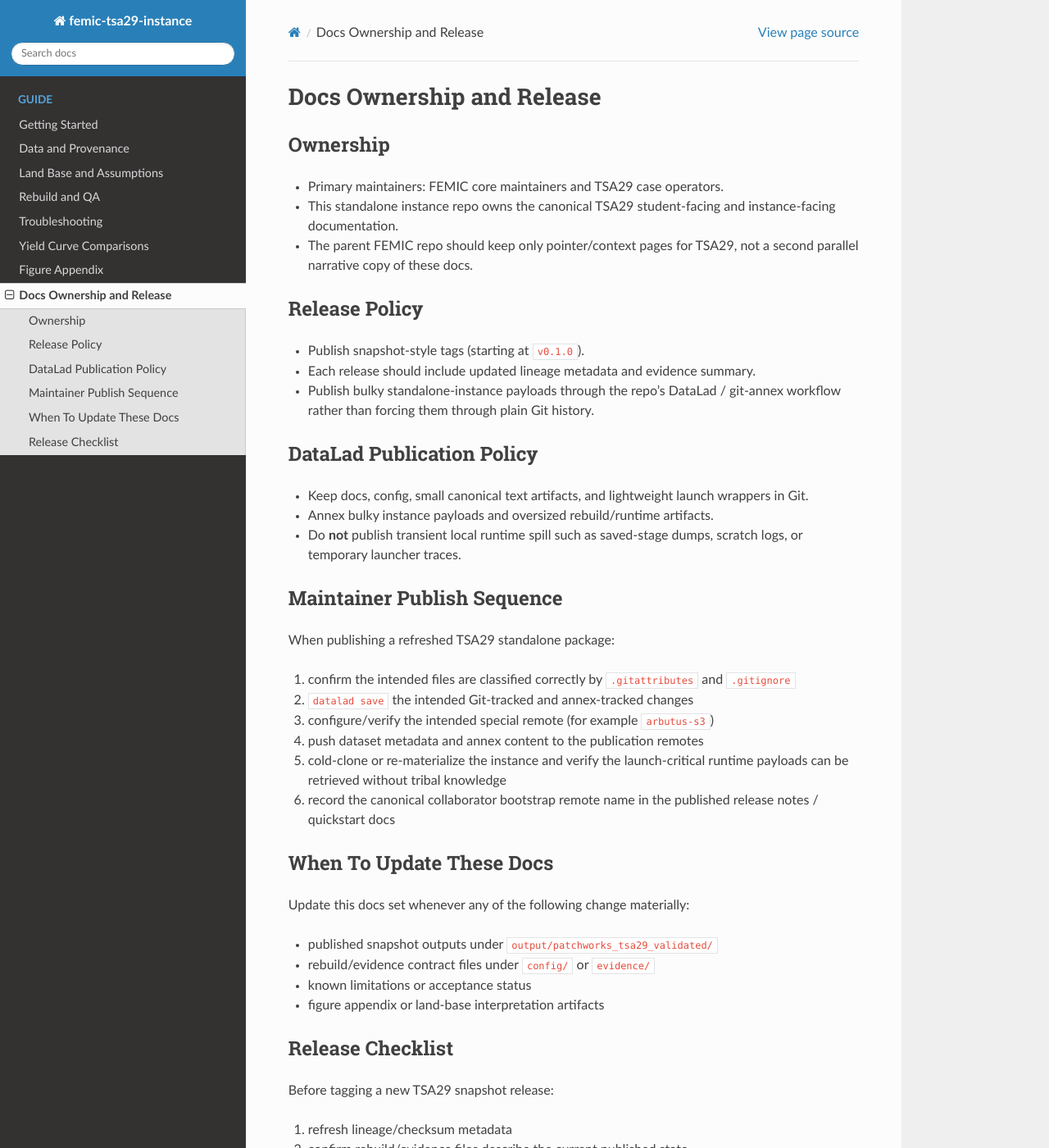
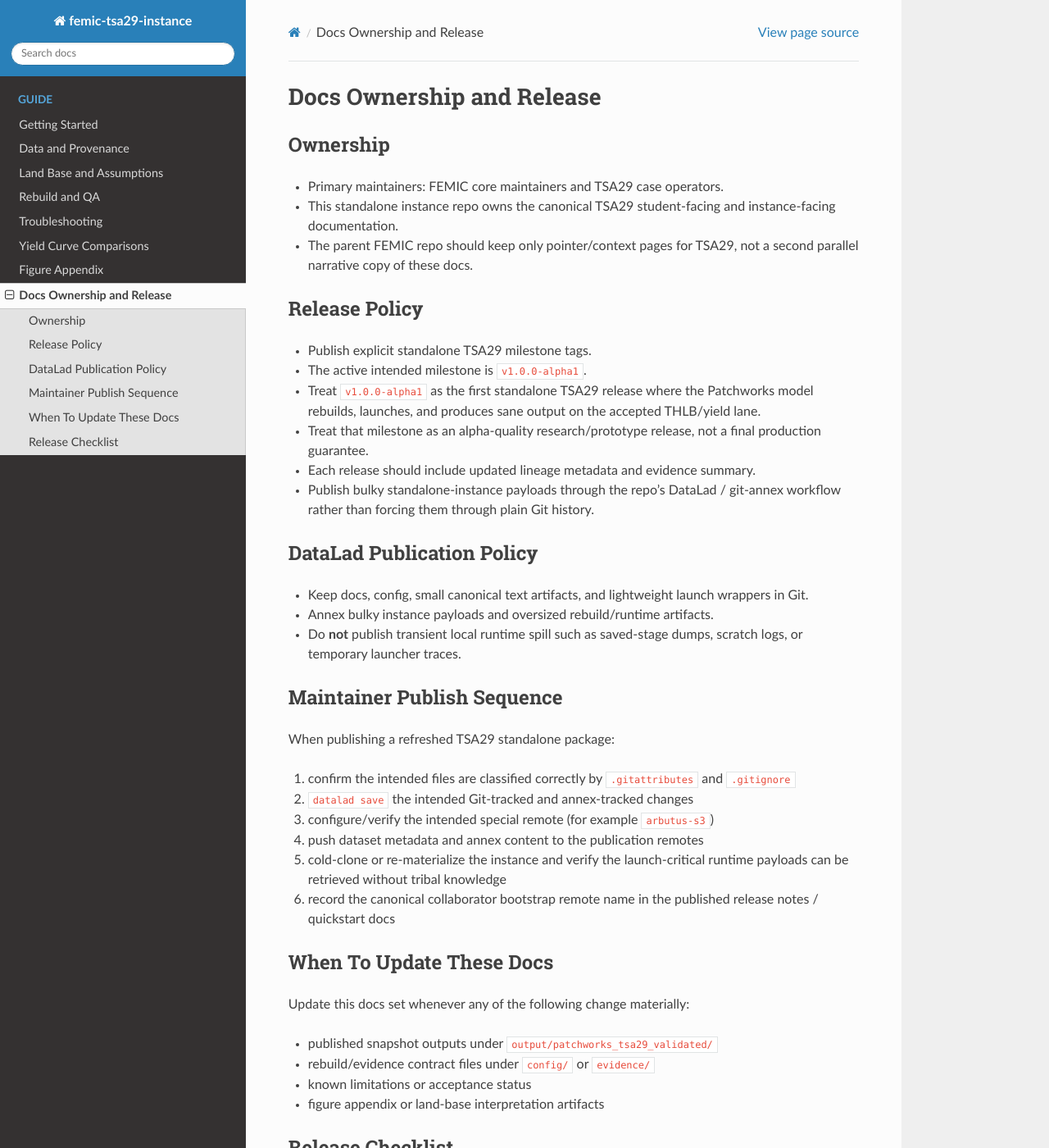
Before and after one commit to UBC-FRESH/femic-tsa29-instance, a Sphinx documentation site: the page built from docs/docs-ownership-and-release.rst, in a window 1280 px wide and 1400 px high. Shown: the whole window at 82% size. Built offline with Sphinx 7.4.7 and the Read the Docs theme 3.1.0, drawn with Linux system fonts in a browser that asks for light colours; some of the changed text lies outside the part shown.

Commit message:
P72.1c refresh TSA29 alpha release wording

```diff
--- a/docs/docs-ownership-and-release.rst
+++ b/docs/docs-ownership-and-release.rst
@@ -13,7 +13,13 @@ Ownership
 Release Policy
 --------------
 
-- Publish snapshot-style tags (starting at ``v0.1.0``).
+- Publish explicit standalone TSA29 milestone tags.
+- The active intended milestone is ``v1.0.0-alpha1``.
+- Treat ``v1.0.0-alpha1`` as the first standalone TSA29 release where the
+  Patchworks model rebuilds, launches, and produces sane output on the
+  accepted THLB/yield lane.
+- Treat that milestone as an alpha-quality research/prototype release, not a
+  final production guarantee.
 - Each release should include updated lineage metadata and evidence summary.
 - Publish bulky standalone-instance payloads through the repo's DataLad /
   git-annex workflow rather than forcing them through plain Git history.
@@ -64,3 +70,8 @@ Before tagging a new TSA29 snapshot release:
    artifacts
 5. verify the DataLad materialization instructions still match the published
    remote/bootstrap workflow
+6. verify the accepted release evidence still points at
+   ``evidence/patchworks_test01_scenario_20260606.md`` and the merged
+   launch-critical Patchworks package under
+   ``models/tsa29_patchworks_model/`` plus
+   ``output/patchworks_tsa29_validated/``
```
Also changed, not shown: README.md (+11 -0 lines).
